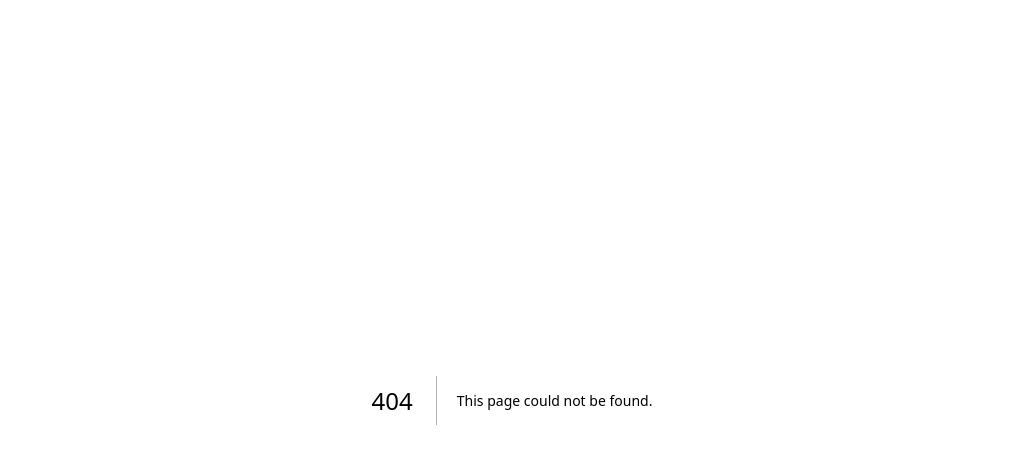
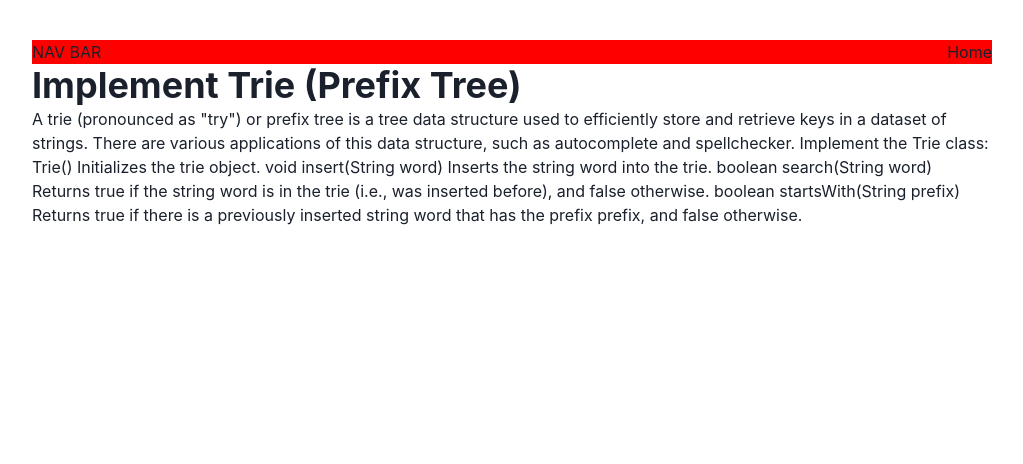
Before and after one commit to William-Schutte/leet-code-workbook, a Next.js app: page /problems/implementTrie in a window 1280 px wide. Before the commit this address had no page. Shown: the top 464 px of the page, without its empty margins (128-1151 px from the left). Built offline with nearby package versions, Linux system fonts and the light colour scheme.

Commit message:
problem: Implement Trie

```diff
--- /dev/null
+++ b/pages/problems/implementTrie/index.tsx
@@ -0,0 +1,22 @@
+import { Heading, Text } from "@chakra-ui/react";
+import Layout from "../../layout";
+
+export default function ImplementTrie() {
+  return (
+    <Layout>
+      <Heading>Implement Trie (Prefix Tree)</Heading>
+      <Text>
+        A trie (pronounced as "try") or prefix tree is a tree data structure
+        used to efficiently store and retrieve keys in a dataset of strings.
+        There are various applications of this data structure, such as
+        autocomplete and spellchecker. Implement the Trie class: Trie()
+        Initializes the trie object. void insert(String word) Inserts the string
+        word into the trie. boolean search(String word) Returns true if the
+        string word is in the trie (i.e., was inserted before), and false
+        otherwise. boolean startsWith(String prefix) Returns true if there is a
+        previously inserted string word that has the prefix prefix, and false
+        otherwise.
+      </Text>
+    </Layout>
+  );
+}
```
Also changed, not shown: pages/problems/implementTrie/work.js (added, +69 -0 lines).
